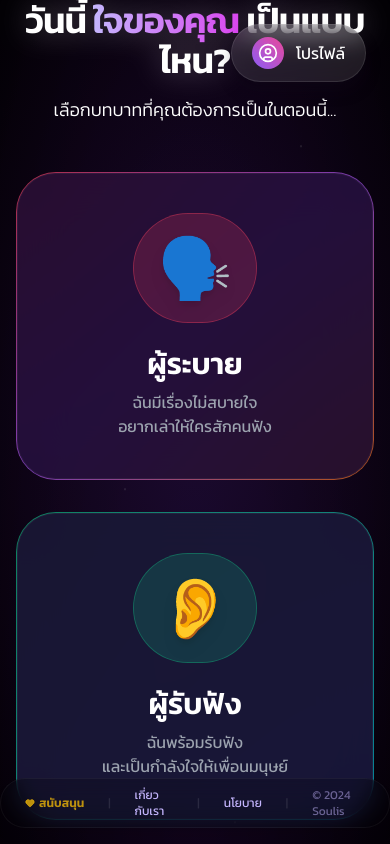
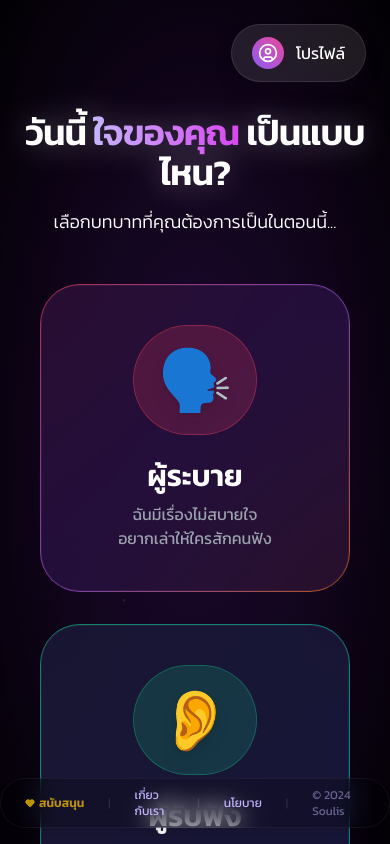
Before and after one commit to soulisweb-code/soulis, a React (Vite) app: page /select-role in a window 390 px wide. Built offline with nearby package versions, Linux system fonts and the light colour scheme; no server answers.

Commit message:
Update For Phone

```diff
--- a/src/pages/RoleSelection.jsx
+++ b/src/pages/RoleSelection.jsx
@@ -7,7 +7,6 @@ export default function RoleSelection() {
   const navigate = useNavigate();
   const [userId, setUserId] = useState(null);
 
-  // 1. ดึง User ID มาเตรียมไว้ก่อน
   useEffect(() => {
     const getUser = async () => {
       const { data: { user } } = await supabase.auth.getUser();
@@ -17,27 +16,33 @@ export default function RoleSelection() {
   }, []);
 
   const chooseRole = async (role) => {
-    if (!userId) return; // ถ้ายังโหลด user ไม่เสร็จ ให้รอก่อน
+    if (!userId) return;
 
     sessionStorage.clear();
     const token = `session_${Date.now()}_${Math.random().toString(36).substring(7)}`;
     sessionStorage.setItem('soulis_session', token);
 
-    // 2. เช็ค Key แบบระบุตัวตน (soulis_seen_ไอดีคน_บทบาท)
     const storageKey = `soulis_seen_${userId}_${role}`;
     const hasSeenInstruction = localStorage.getItem(storageKey);
 
     if (hasSeenInstruction) {
         navigate('/waiting', { state: { myRole: role, token: token } });
     } else {
-        // ส่ง userId ไปด้วย เพื่อให้หน้า Instruction บันทึกถูกคน
         navigate('/instruction', { state: { myRole: role, token: token, uid: userId } });
     }
   };
 
   return (
+    // 🔥 แก้ไข Layout หลัก: ให้เลื่อนได้ และมีความสูงเต็มจอ
     <div className="h-full w-full overflow-y-auto overflow-x-hidden font-sans relative">
-      <div className="absolute inset-0 bg-[radial-gradient(ellipse_at_center,_var(--tw-gradient-stops))] from-soulis-800 via-soulis-900 to-black opacity-80"></div>
+
+      {/* 🔥 จุดสำคัญที่แก้:
+         - pt-24: เว้นขอบบนเยอะๆ ไม่ให้ข้อความไปชนปุ่ม Profile หรือขอบจอ
+         - pb-32: เว้นขอบล่างเยอะๆ ไม่ให้ปุ่ม Listener โดน Footer บัง
+      */}
+      <div className="min-h-full flex flex-col items-center justify-center p-6 pt-24 pb-32">
+
+        <div className="fixed inset-0 bg-[radial-gradient(ellipse_at_center,_var(--tw-gradient-stops))] from-soulis-800 via-soulis-900 to-black opacity-80 pointer-events-none -z-10"></div>
 
         <div className="absolute top-6 right-6 z-20">
            <button onClick={() => navigate('/profile')} className="flex items-center gap-3 bg-white/10 hover:bg-white/20 text-white px-5 py-3 rounded-full backdrop-blur-md border border-white/10 transition-all hover:border-white/30 shadow-lg shadow-soulis-900/50 group">
@@ -46,7 +51,7 @@ export default function RoleSelection() {
           </button>
         </div>
 
-      <div className="relative z-10 text-center space-y-4 mb-12">
+        <div className="relative z-10 text-center space-y-4 mb-12 mt-4">
             <h2 className="text-4xl md:text-6xl font-bold text-white drop-shadow-[0_0_15px_rgba(255,255,255,0.3)] tracking-tight">
               วันนี้ <span className="text-transparent bg-clip-text bg-gradient-to-r from-soulis-300 to-soulis-accent">ใจของคุณ</span> เป็นแบบไหน?
             </h2>
@@ -78,6 +83,8 @@ export default function RoleSelection() {
             </div>
           </button>
         </div>
+
+      </div>
     </div>
   );
 }
```
Lines whose indentation alone changed are shown as unchanged.
